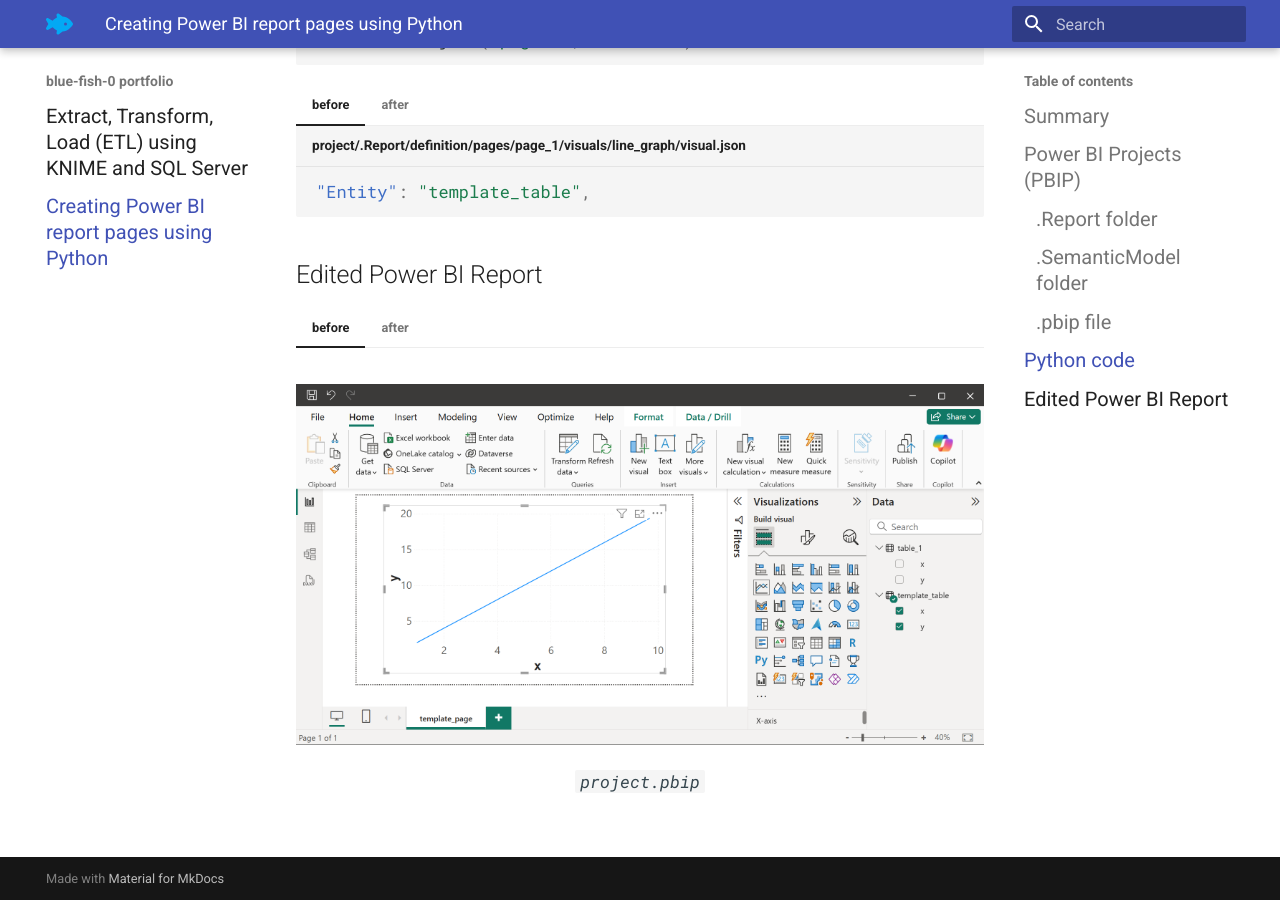
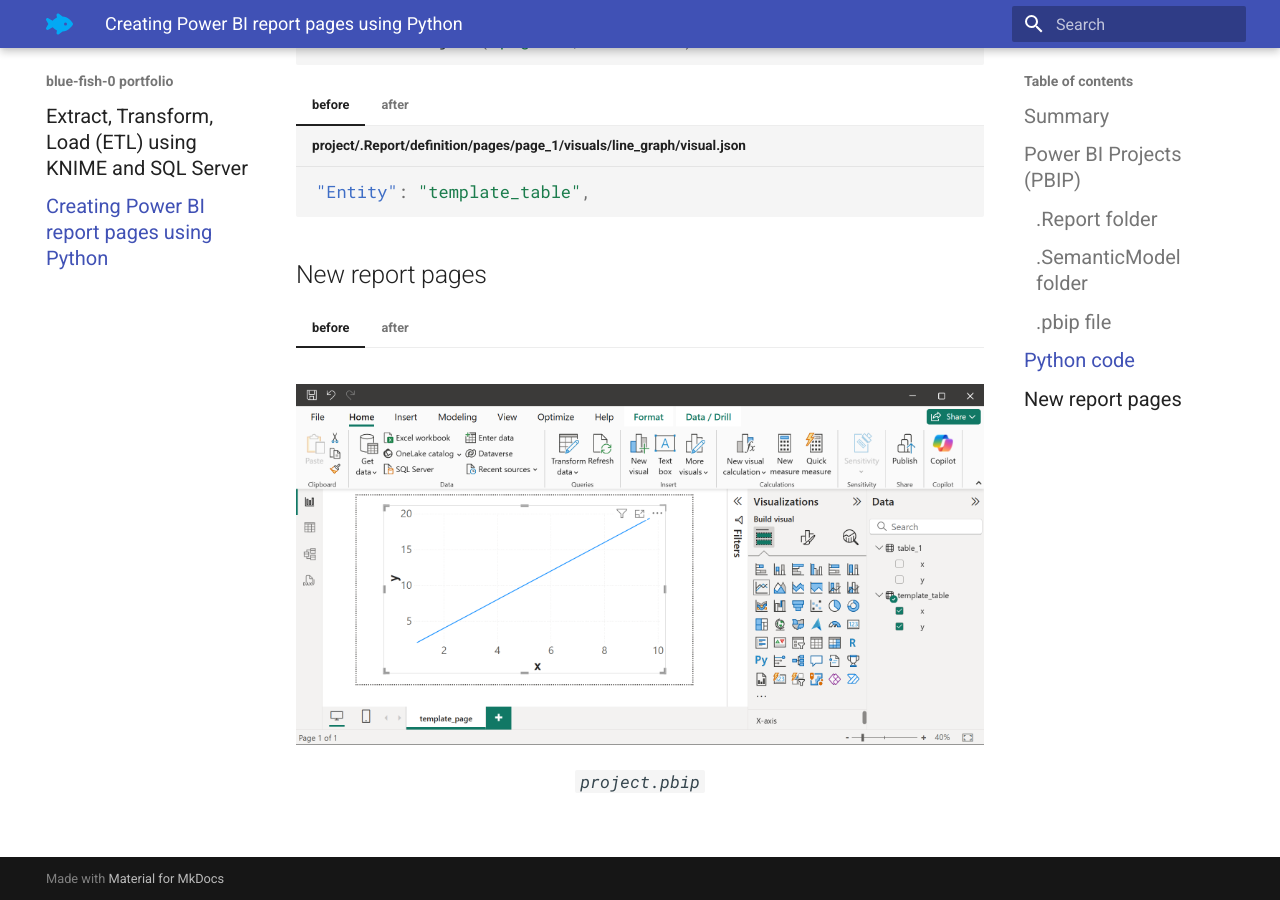
Before and after one commit to blue-fish-0/portfolio, an MkDocs documentation site: the page built from docs/power_bi_python.md, in a window 1280 px wide and 900 px high, scrolled down 4976 px. Built offline with MkDocs 1.6.1 and Material for MkDocs 9.7.7, drawn with Linux system fonts in a browser that asks for light colours.

Commit message:
Update power_bi_python.md

````diff
--- a/docs/power_bi_python.md
+++ b/docs/power_bi_python.md
@@ -166,7 +166,7 @@
     "Entity": "table_1",
     ```
 
-## Edited Power BI Report
+## New report pages
 
 === "before"
     ![](images/pbip_before.png){width="900"}
````
